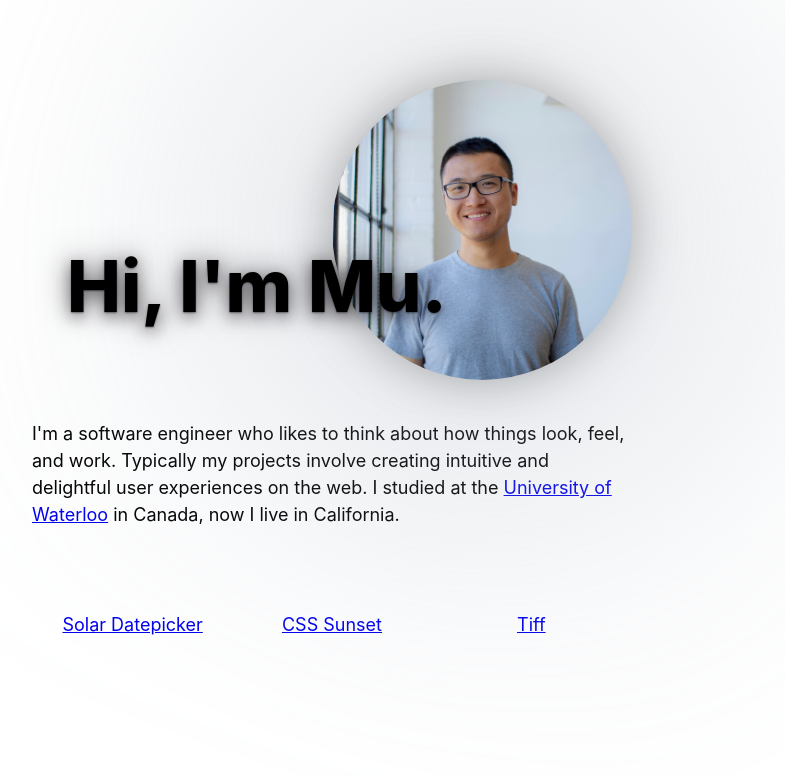
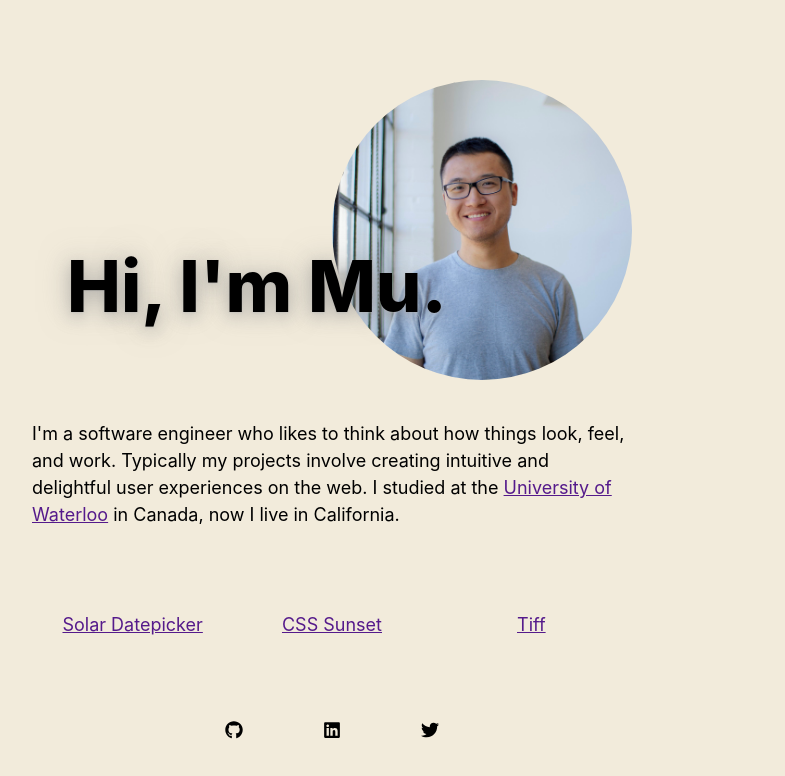
Before and after one commit to winniethemu/winniethemu.github.io, a Next.js app: page / in a window 1280 px wide. Shown: the top 776 px of the page, without its empty margins (308-1093 px from the left). Built offline with nearby package versions, Linux system fonts and the light colour scheme.

Commit message:
Style fix

```diff
--- a/src/app/page.tsx
+++ b/src/app/page.tsx
@@ -2,24 +2,23 @@ import Link from 'next/link'
 import Image from 'next/image'
 import { FaGithub, FaLinkedin, FaTwitter } from 'react-icons/fa';
 
-import styles from '../styles/Home.module.css';
+import '@/styles/Home.css';
 import buddyIcon from '../../public/buddy-icon.jpg';
 
 export default function Home() {
   return (
     <div>
       <section className="hero">
-        <div className={styles.heroContent}>
-          <div className={styles.photoEffect}>
-            <Image src={buddyIcon} className={styles.blurry} alt="The author of this webpage" />
-            <Image src={buddyIcon} className={styles.regular} alt="The author of this webpage" />
+        <div className="heroContent">
+          <div className="photoEffect">
+            <Image src={buddyIcon} className="regular" alt="The author of this webpage" />
           </div>
-          <h1 className={styles.title}>Hi, I&apos;m Mu.</h1>
+          <h1 className="title">Hi, I&apos;m Mu.</h1>
         </div>
       </section>
       <section className="intro">
-        <div className={styles.content}>
-          <p className={styles.bio}>
+        <div className="content">
+          <p className="bio">
             I&apos;m a software engineer who likes to think about how things look, feel, and work.
             Typically my projects involve creating intuitive and delightful user experiences
             on the web. I studied at the <Link href="https://uwaterloo.ca">University of Waterloo</Link> in
@@ -27,18 +26,18 @@ export default function Home() {
           </p>
         </div>
       </section>
-      <section className={styles.projects}>
-        <div className={styles.content}>
+      <section className="projects">
+        <div className="content">
           <table>
             <tbody>
               <tr>
-                <td className={styles.project}>
+                <td className="project">
                   <Link href="/datepicker">Solar Datepicker</Link>
                 </td>
-                <td className={styles.project}>
+                <td className="project">
                   <Link href="/sunset">CSS Sunset</Link>
                 </td>
-                <td className={styles.project}>
+                <td className="project">
                   <Link href="https://winniethemu.github.io/tiff/">Tiff</Link>
                 </td>
               </tr>
@@ -46,20 +45,20 @@ export default function Home() {
           </table>
         </div>
       </section>
-      <footer className={styles.contact}>
+      <footer className="contact">
         <ol>
           <li>
-            <a className={styles.social} target="_blank" href="https://github.com/winniethemu">
+            <a className="social" target="_blank" href="https://github.com/winniethemu">
               <FaGithub />
             </a>
           </li>
           <li>
-            <a className={styles.social} target="_blank" href="https://www.linkedin.com/in/mu-ye-70866b139/">
+            <a className="social" target="_blank" href="https://www.linkedin.com/in/mu-ye-70866b139/">
               <FaLinkedin />
             </a>
           </li>
           <li>
-            <a className={styles.social} target="_blank" href="https://twitter.com/winnie_the_mu">
+            <a className="social" target="_blank" href="https://twitter.com/winnie_the_mu">
               <FaTwitter />
             </a>
           </li>
--- a/src/styles/Home.module.css
+++ b/src/styles/Home.css
@@ -1,3 +1,7 @@
+body {
+  background-color: #f2EBDB;
+}
+
 .content {
   max-width: 600px;
   margin-left: auto;
@@ -19,7 +23,7 @@
   font-weight: 800;
   margin-left: -150px;
   position: absolute;
-  text-shadow: rgb(21 17 24 / 50%) 0px 0px 30px, rgb(21 17 24 / 50%) 0px 5px 15px, rgb(21 17 24 / 50%) 0px 1px 2px;
+  text-shadow: rgb(150 150 150 / 50%) 0px 0px 30px, rgb(150 150 150 / 50%) 0px 5px 15px, rgb(200 200 200 / 50%) 0px 1px 2px;
 }
 
 .photoEffect {
@@ -31,16 +35,6 @@
   width: 300px;
   height: 300px;
   border-radius: 50%;
-}
-
-.photoEffect img.regular {
-  filter: drop-shadow(0px 0px 25px hsl(0deg 0% 0% / 0.3));
-}
-
-.photoEffect img.blurry {
-  position: absolute;
-  filter: blur(150px);
-  transform: scale(1.1) rotate(15deg);
 }
 
 .projects table {
--- a/src/styles/global.css
+++ b/src/styles/global.css
@@ -6,8 +6,9 @@
     'Ubuntu Monospace', 'Fira Mono', 'Droid Sans Mono', 'Courier New', monospace;
 
   /* Color */
-  --background-color: hsl(274deg, 16%, 8%);
-  --foreground-color: hsla(0deg, 0%, 100%, 0.88);
+  --background-color: #F2EBDB;
+  --foreground-color: #000000;
+  --link-color: #551A8B;
 
   /* Border */
   --border-radius: 4px;
@@ -42,3 +43,11 @@ body {
   font-size: 18px;
   font-weight: 400;
 }
+
+a {
+  color: var(--link-color);
+}
+
+a:hover {
+  text-decoration: none;
+}
```
